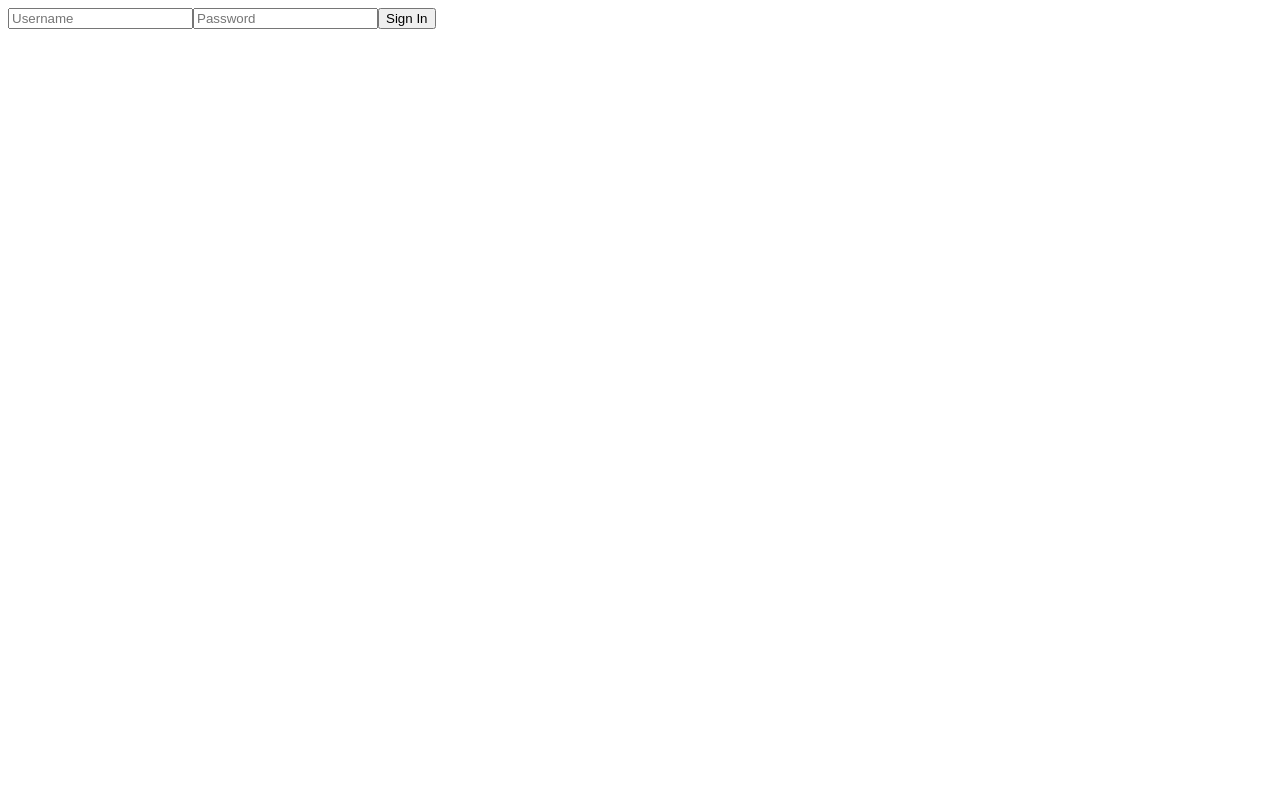
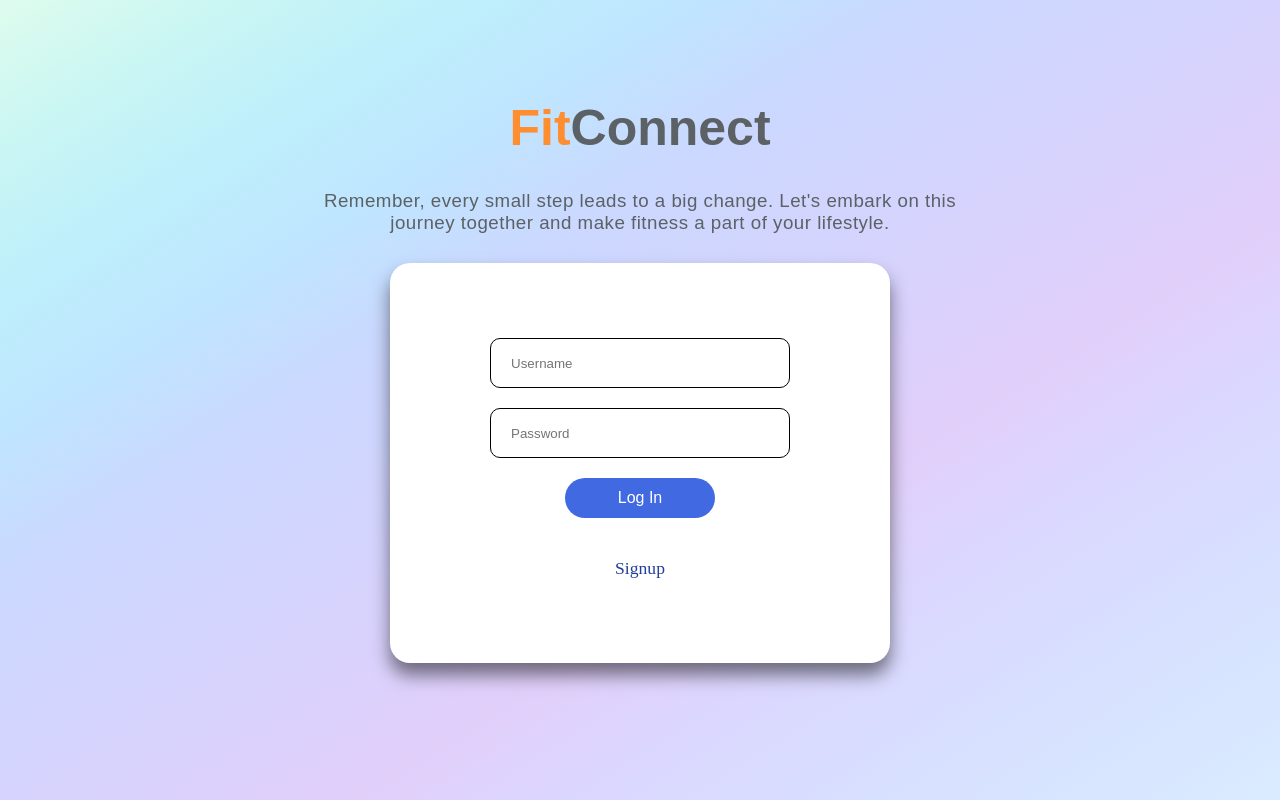
Before and after one commit to Kmlove/FitConnect-Phase-4-Project, a React (Create React App) app in the folder client/: page / in a window 1280 px wide. Built offline with nearby package versions, Linux system fonts and the light colour scheme.

Commit message:
added functionality signin

```diff
--- a/client/src/App.js
+++ b/client/src/App.js
@@ -6,9 +6,9 @@ function App() {
   const [user, setUser] = useState('')
 
   // useEffect(() => {
-  //   fetch('/posts')
+  //   fetch('/auto_login')
   //     .then((res) => res.json())
-  //     .then((data) => setPosts(data))
+  //     .then((data) => setUser(data))
   //     .catch((error) => console.error('Error fetching posts:', error));
   // }, []);
 
--- a/client/src/components/LoginSignup.js
+++ b/client/src/components/LoginSignup.js
@@ -2,13 +2,18 @@ import { useState } from "react";
 
 function LoginSignup({userToDisplay}) {
 
-    const [login, setLogin] = useState(false)
+    const [login, setLogin] = useState(true)
     const [loginForm, setLoginForm] = useState({
         username: '',
         password: ''
     })
+    const [signupForm, setSignupForm] = useState({
+        username: '',
+        password: '',
+        age: ''
+    })
 
-    function handleChange(e) {
+    function handleLoginChange(e) {
         const name = e.target.name
         const value = e.target.value
         console.log(loginForm)
@@ -17,6 +22,18 @@ function LoginSignup({userToDisplay}) {
             [name]: value
         })
     }
+
+    function handleSignupChange(e) {
+        const name = e.target.name
+        const value = e.target.value
+        console.log(signupForm)
+        setSignupForm({
+            ...signupForm,
+            [name]: value
+        })
+    }
+
+
 
     function handleLoginSubmit(e) {
         e.preventDefault()
@@ -31,19 +48,52 @@ function LoginSignup({userToDisplay}) {
         .catch((error) => console.error('User Data Not Found', error));
     }
 
+    function handleSignupSubmit(e) {
+        e.preventDefault()
+        console.log(signupForm)
+        fetch('/signup', {
+            method: "POST",
+            headers: {"Content-Type": "application/json"},
+            body: JSON.stringify(signupForm)
+        })
+        .then((res) => res.json())
+        .then((data) => userToDisplay(data))
+        .catch((error) => console.error('User Data Not Found', error));
+    }
 
-    const loginDiv = <div>
-                        <form onSubmit={handleLoginSubmit}>
-                            <input type="text" placeholder="Username" onChange={handleChange} name='username' value ={loginForm.username}  />
-                            <input type="password" placeholder="Password" onChange={handleChange} name='password' value={loginForm.password} />
-                            <button>Sign In</button>
+    function toggleLogin() {
+        setLogin(!login)
+    }
+
+
+
+    const loginDiv = <div className="login-form-container">
+                        <form className="login-form" onSubmit={handleLoginSubmit}>
+                            <input type="text" autocomplete='off' placeholder="Username" onChange={handleLoginChange} name='username' value ={loginForm.username}  />
+                            <input type="password" autocomplete='off' placeholder="Password" onChange={handleLoginChange} name='password' value={loginForm.password} />
+                            <button className="login-signup-submit">Log In</button>
                         </form>
+                        {login ? <div className="login-signup-toggle" onClick={toggleLogin}>Signup</div> : <div className="login-signup-toggle" onClick={toggleLogin}>Login</div>}
+                    </div>
+
+    const signupDiv = <div className="signup-form-container">
+                        <form className="signup-form" onSubmit={handleSignupSubmit}>
+                            <input type="text" autocomplete='off' placeholder="Username" onChange={handleSignupChange} name='username' value ={signupForm.username}  />
+                            <input type="password" autocomplete='off' placeholder="Password" onChange={handleSignupChange} name='password' value={signupForm.password} />
+                            <input type="text" autocomplete='off' placeholder="Age 16+" onChange={handleSignupChange}  name='age' value={signupForm.age} />
+                            <button className="login-signup-submit">Sign Up</button>
+                        </form>
+                        {login ? <div className="login-signup-toggle" onClick={toggleLogin}>Signup</div> : <div className="login-signup-toggle" onClick={toggleLogin}>Login</div>}
                     </div>
 
 
     return(
-      <div>
-        {loginDiv}
+      <div className="login-signup-page">
+        <div className="greeting-div">
+            <h1 className="greeting"><span className="fit">Fit</span><span className="connect">Connect</span></h1>
+            <h3 className="sub-greeting">Remember, every small step leads to a big change. Let's embark on this journey together and make fitness a part of your lifestyle.</h3>
+        </div>
+        {login ? loginDiv : signupDiv}
       </div>
     )
   }
--- a/client/src/index.css
+++ b/client/src/index.css
@@ -1,5 +1,7 @@
 * {
     box-sizing: border-box;
+    margin:0;
+    padding:0;
 }
 
 #mainContainer {
@@ -204,3 +206,110 @@
     font-weight: bold;
     color: rgb(196, 94, 83);
 }
+
+/* -------------------LOGIN/SIGNUP------------------ */
+
+.login-signup-page {
+    background-image: linear-gradient(to right bottom, #defced, #caf6f3, #beeffb, #bfe5ff, #cbd8ff, #d2d5fe, #d9d2fd, #e1cffa, #dbd7fe, #d8deff, #d7e5ff, #daebff);
+    height: 100vh;
+    display: flex;
+    flex-direction: column;
+    align-items: center;
+    justify-content: space-evenly;
+}
+
+.signup-form-container,
+.login-form-container {
+    background-color: white;
+    width: 500px;
+    height: 400px;
+    border-radius: 20px;
+    display: flex;
+    flex-direction: column;
+    justify-content: center;
+    align-items: center;
+    position: relative;
+    box-shadow: 0px 12px 18px rgba(0, 0, 0, 0.5);
+    bottom: 70px;
+}
+
+.login-form,
+.signup-form {
+    display: flex;
+    flex-direction: column;
+    align-items: center;
+
+}
+
+.login-form input,
+.signup-form input {
+    margin-bottom: 20px;
+    width: 300px;
+    height: 50px;
+    border-radius: 10px;
+    border: 1px solid black;
+    padding-left: 20px
+}
+
+.login-signup-submit {
+    border-radius: 20px;
+    border: none;
+    width: 150px;
+    margin: 0 auto;
+    height: 40px;
+    cursor: pointer;
+    transition: all ease-in-out 0.2s;
+    background-color: royalblue;
+    color: white;
+    font-size: 1rem;
+}
+
+.login-signup-submit:hover {
+    background-color: rgb(32, 62, 154);
+    font-size: 1.1rem;
+}
+
+.greeting-div {
+    text-align: center;
+    font-family: sans-serif;
+    width: 700px;
+    height: 200px;
+    display: flex;
+    flex-direction: column;
+    justify-content: space-evenly;
+}
+
+.login-signup-toggle {
+    margin-top: 30px;
+    color: rgb(32, 62, 154);
+    font-size: 1.1rem;
+    cursor: pointer;
+    transition: all ease-in-out 0.2s;
+    border-radius: 10px;
+    width: 70px;
+    height: 40px;
+    text-align: center;
+    align-content: center;
+}
+
+.login-signup-toggle:hover {
+    font-size: 1.2rem;
+}
+
+.greeting {
+    font-size: 50px;
+}
+
+.fit {
+    color: #ff8e31;
+}
+
+.connect {
+    color: #5b6164;
+}
+
+.sub-greeting {
+    color: #5b6164;
+    font-weight: 400;
+    letter-spacing: 0.5px;
+}
```
